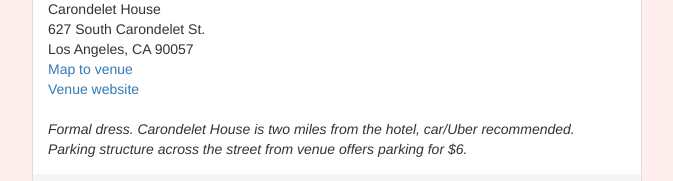
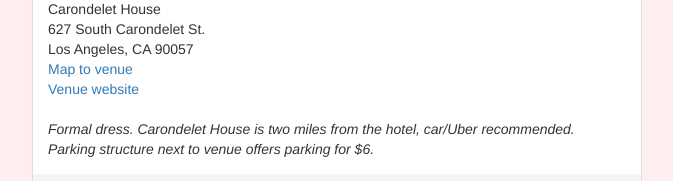
Before and after one commit to leekaiinthesky/leekaiinthesky.github.io, a plain HTML site: page wedding/index.html in a window 1280 px wide. Shown: the part 1380-1561 px from the top of the page, without its empty margins (303-976 px from the left). Drawn offline with nearby package versions, Linux system fonts and the light colour scheme.

Commit message:
parking structure fix

```diff
--- a/wedding/index.html
+++ b/wedding/index.html
@@ -126,7 +126,7 @@
           <a href="http://www.google.com/maps?q=Carondelet+House,+627+South+Carondelet+St,+Los+Angeles,+CA+90057">Map to venue</a><br />
           <a href="http://www.carondelethouse.com/">Venue website</a><br />
           <br />
-          <em>Formal dress. Carondelet House is two miles from the hotel, car/Uber recommended. Parking structure across the street from venue offers parking for $6. </em>
+          <em>Formal dress. Carondelet House is two miles from the hotel, car/Uber recommended. Parking structure next to venue offers parking for $6. </em>
         </div>
         <div class="panel-heading">
           <h3 class="panel-title">Sunday, March 20 – Brunch and Downtown L.A.</h3>
```
Also changed, not shown: wedding/robots.txt (added).
